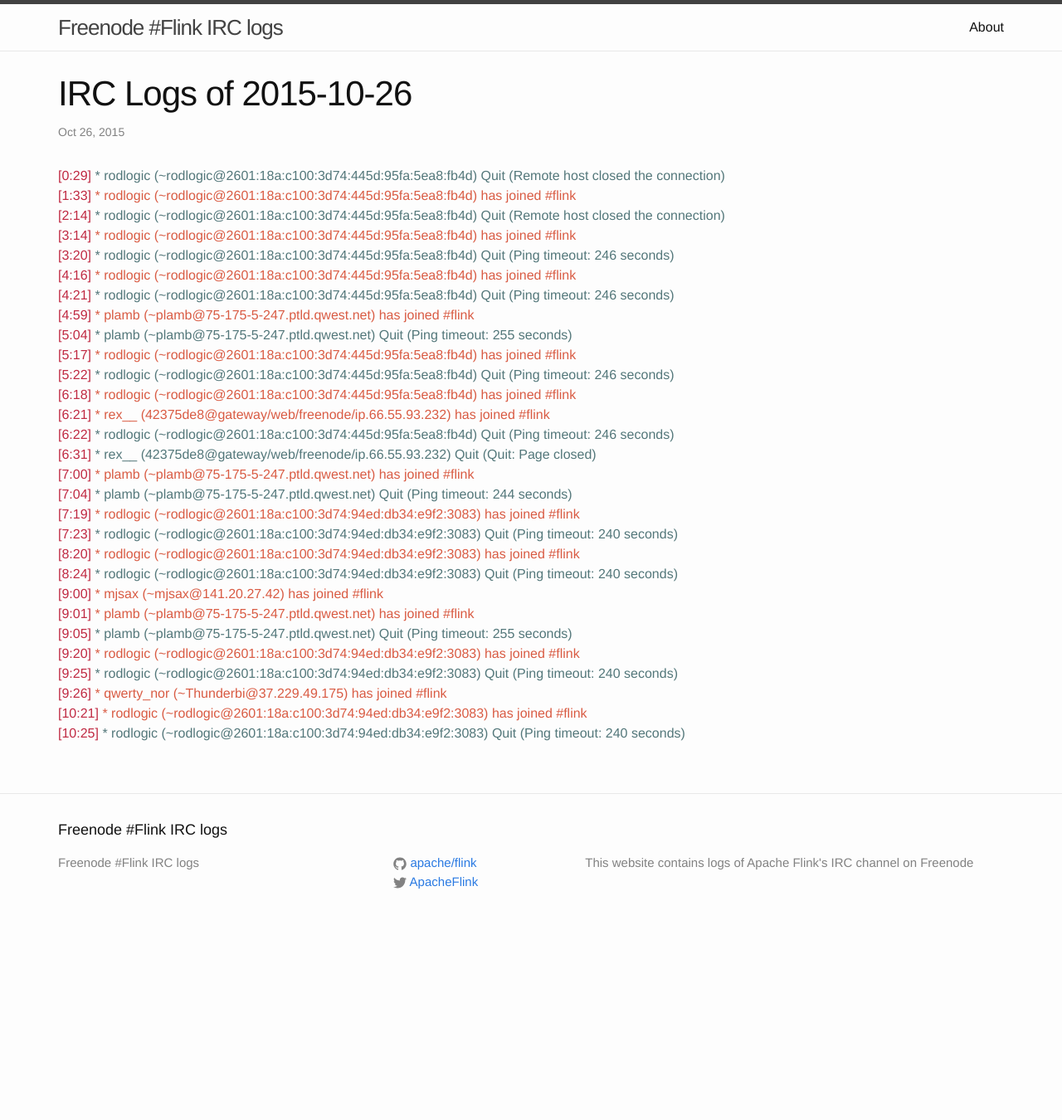
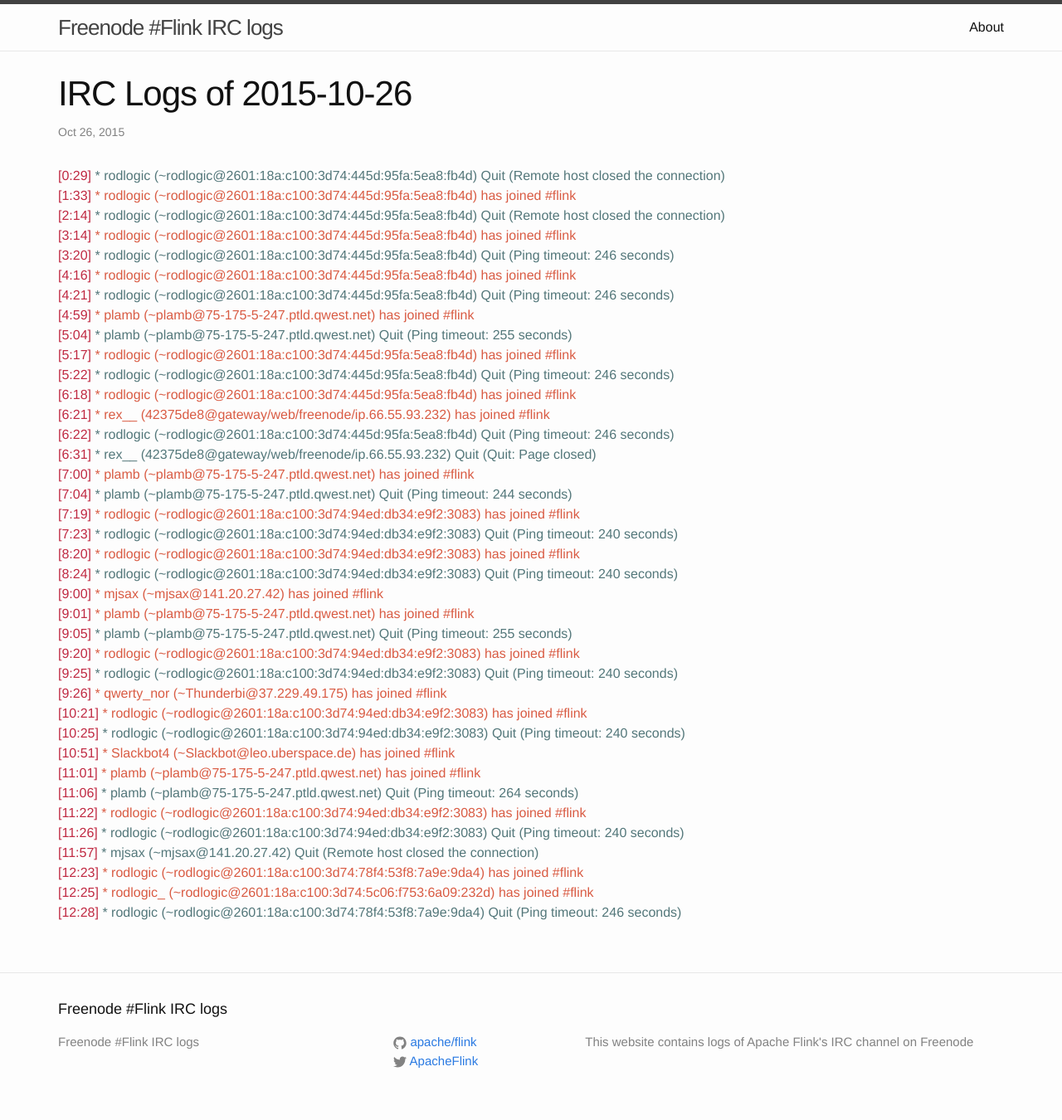
Before and after one commit to flink-irc-logs/flink-irc-logs.github.io, a Jekyll site: the page built from _posts/2015-10-26-logs.markdown, in a window 1280 px wide. Shown: the whole page at 83% size. Built offline with Jekyll 4.4.1, drawn with Linux system fonts in a browser that asks for light colours; before the commit the page ends 1134 px from its top, so only the background shows below that.

Commit message:
Update of the logs on Mon Oct 26 12:29:18 CET 2015

```diff
--- a/_posts/2015-10-26-logs.markdown
+++ b/_posts/2015-10-26-logs.markdown
@@ -33,3 +33,12 @@
 <span class="irc-date">[9:26]</span> <span class="irc-green">* qwerty_nor (~Thunderbi@37.229.49.175) has joined #flink</span><br />
 <span class="irc-date">[10:21]</span> <span class="irc-green">* rodlogic (~rodlogic@2601:18a:c100:3d74:94ed:db34:e9f2:3083) has joined #flink</span><br />
 <span class="irc-date">[10:25]</span> <span class="irc-navy">* rodlogic (~rodlogic@2601:18a:c100:3d74:94ed:db34:e9f2:3083) Quit (Ping timeout: 240 seconds)</span><br />
+<span class="irc-date">[10:51]</span> <span class="irc-green">* Slackbot4 (~Slackbot@leo.uberspace.de) has joined #flink</span><br />
+<span class="irc-date">[11:01]</span> <span class="irc-green">* plamb (~plamb@75-175-5-247.ptld.qwest.net) has joined #flink</span><br />
+<span class="irc-date">[11:06]</span> <span class="irc-navy">* plamb (~plamb@75-175-5-247.ptld.qwest.net) Quit (Ping timeout: 264 seconds)</span><br />
+<span class="irc-date">[11:22]</span> <span class="irc-green">* rodlogic (~rodlogic@2601:18a:c100:3d74:94ed:db34:e9f2:3083) has joined #flink</span><br />
+<span class="irc-date">[11:26]</span> <span class="irc-navy">* rodlogic (~rodlogic@2601:18a:c100:3d74:94ed:db34:e9f2:3083) Quit (Ping timeout: 240 seconds)</span><br />
+<span class="irc-date">[11:57]</span> <span class="irc-navy">* mjsax (~mjsax@141.20.27.42) Quit (Remote host closed the connection)</span><br />
+<span class="irc-date">[12:23]</span> <span class="irc-green">* rodlogic (~rodlogic@2601:18a:c100:3d74:78f4:53f8:7a9e:9da4) has joined #flink</span><br />
+<span class="irc-date">[12:25]</span> <span class="irc-green">* rodlogic_ (~rodlogic@2601:18a:c100:3d74:5c06:f753:6a09:232d) has joined #flink</span><br />
+<span class="irc-date">[12:28]</span> <span class="irc-navy">* rodlogic (~rodlogic@2601:18a:c100:3d74:78f4:53f8:7a9e:9da4) Quit (Ping timeout: 246 seconds)</span><br />
```
